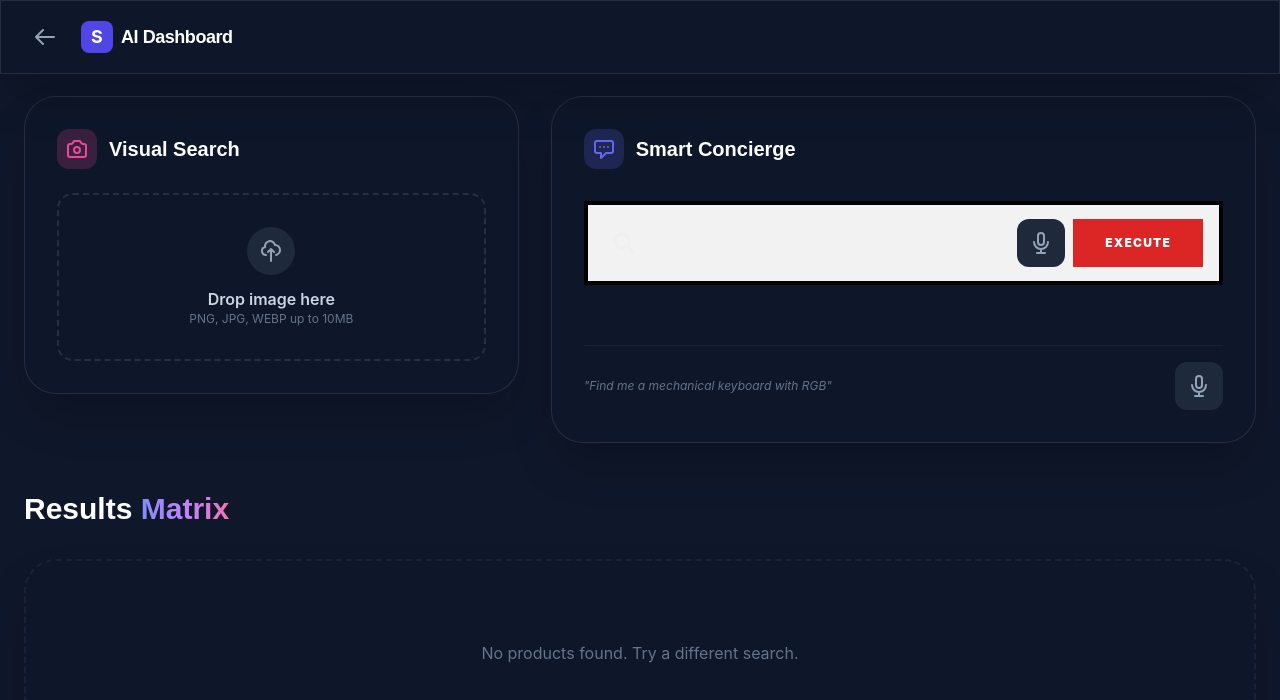
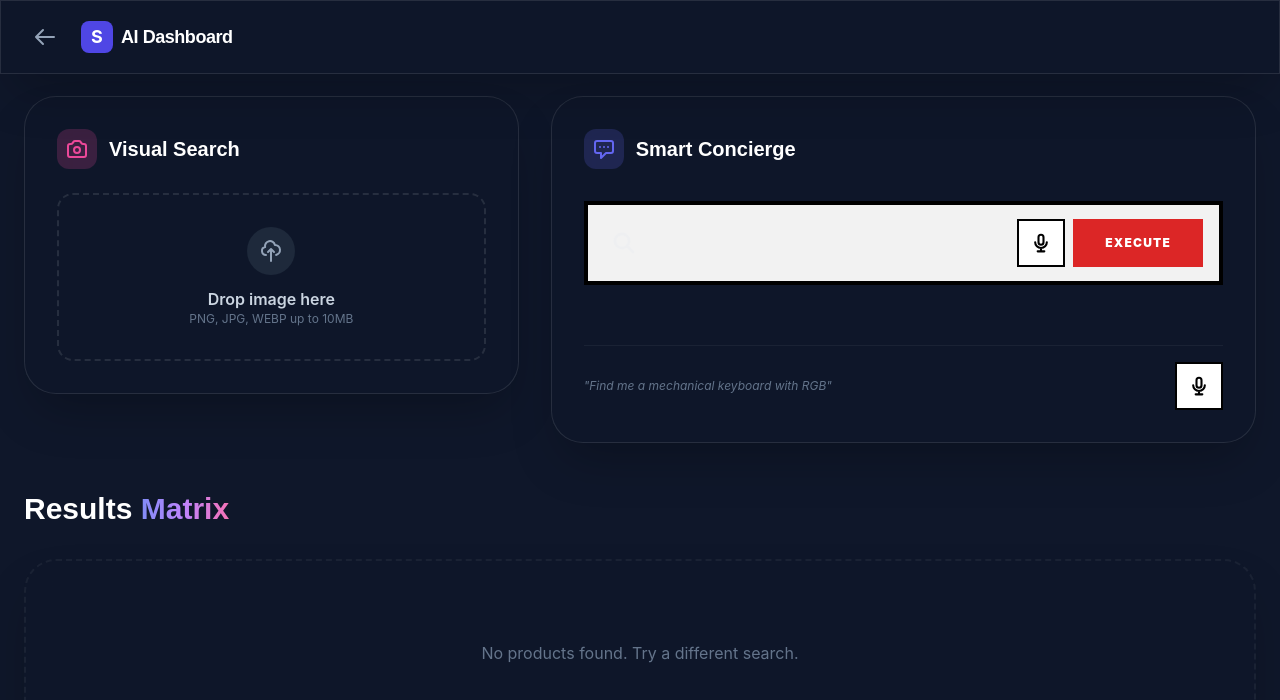
Before and after one commit to shahrozebaig/ShopSight-AI, a React (Create React App) app in the folder frontend/: page / in a window 1280 px wide. Both pictures are taken after a click on the button "Start Exploring". Shown: the top 700 px of the page. Built offline with nearby package versions, Linux system fonts and the light colour scheme.

Commit message:
Small Update

```diff
--- a/frontend/src/components/VoiceInput.js
+++ b/frontend/src/components/VoiceInput.js
@@ -1,5 +1,5 @@
 import { useState } from "react";
-export default function VoiceInput({ onText }) {
+export default function VoiceInput({ onText, onInterim }) {
   const [listening, setListening] = useState(false);
   const start = () => {
     const SpeechRecognition =
@@ -9,33 +9,38 @@ export default function VoiceInput({ onText }) {
       return;
     }
     const recognition = new SpeechRecognition();
+    recognition.continuous = false;
+    recognition.interimResults = true;
     recognition.onstart = () => setListening(true);
     recognition.onend = () => setListening(false);
+    recognition.onresult = (e) => {
+      const transcript = Array.from(e.results)
+        .map(result => result[0].transcript)
+        .join("");
+      if (onInterim) onInterim(transcript);
+      if (e.results[0].isFinal) {
+        onText(transcript);
+        if (onInterim) onInterim("");
+      }
+    };
     recognition.start();
-    recognition.onresult = (e) => {
-      const text = e.results[0][0].transcript;
-      onText(text);
-    };
   };
   return (
     <button
       onClick={start}
-      className={`relative flex items-center justify-center p-3 rounded-xl transition-all duration-300 group
+      className={`relative flex items-center justify-center p-3 transition-all duration-300 group border-2
       ${listening
-          ? "bg-red-500 shadow-lg shadow-red-500/40"
-          : "bg-slate-800 hover:bg-slate-700 text-slate-400 hover:text-white"
+          ? "bg-[#dc2626] border-[#dc2626] text-white shadow-lg shadow-red-500/40"
+          : "bg-white border-black text-black hover:bg-black hover:text-white"
         }`}
       title={listening ? "Listening..." : "Voice Search"}
     >
       {listening && (
-        <span className="absolute inset-0 rounded-xl bg-red-500 animate-ping opacity-20"></span>
+        <span className="absolute inset-0 bg-[#dc2626] animate-ping opacity-20"></span>
       )}
-      <svg xmlns="http://www.w3.org/2000/svg" className={`h-6 w-6 ${listening ? 'text-white' : ''}`} fill="none" viewBox="0 0 24 24" stroke="currentColor">
-        <path strokeLinecap="round" strokeLinejoin="round" strokeWidth={2} d="M19 11a7 7 0 01-7 7m0 0a7 7 0 01-7-7m7 7v4m0 0H8m4 0h4m-4-8a3 3 0 01-3-3V5a3 3 0 116 0v6a3 3 0 01-3 3z" />
+      <svg className="w-5 h-5" fill="none" viewBox="0 0 24 24" stroke="currentColor">
+        <path strokeLinecap="round" strokeLinejoin="round" strokeWidth={2.5} d="M19 11a7 7 0 01-7 7m0 0a7 7 0 01-7-7m7 7v4m0 0H8m4 0h4m-4-8a3 3 0 01-3-3V5a3 3 0 116 0v6a3 3 0 01-3 3z" />
       </svg>
-      {listening && (
-        <span className="ml-2 text-white text-xs font-bold whitespace-nowrap">Listening...</span>
-      )}
     </button>
   );
 }
```
